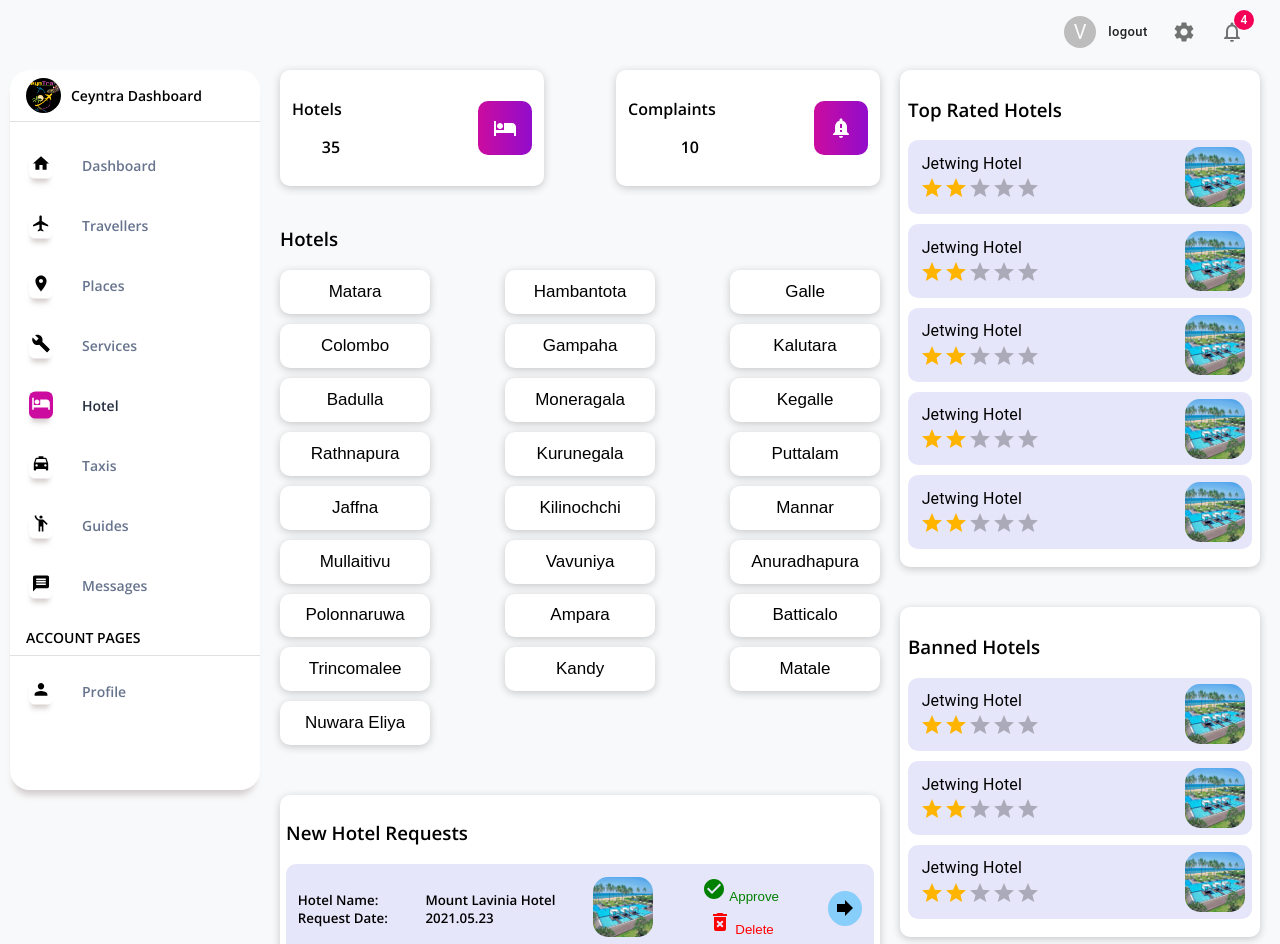
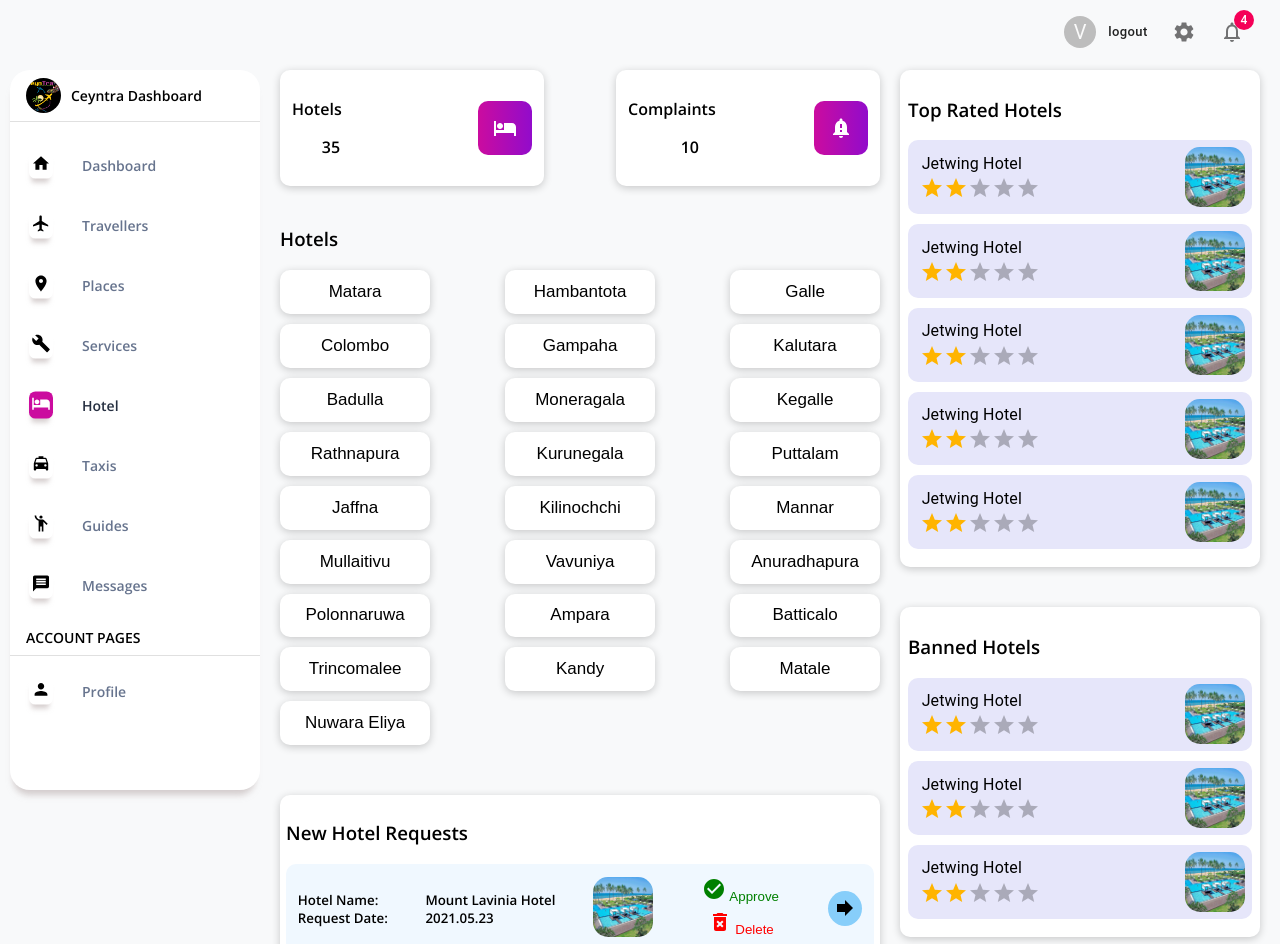
Before and after one commit to Ceyntra/ceyntra-admin-dashboard, a React (Create React App) app: page /home/hotels in a window 1280 px wide. Shown: the top 944 px of the page. Built offline with nearby package versions, Linux system fonts and the light colour scheme.

Commit message:
color changed

```diff
--- a/src/css/newRequestPlace.module.css
+++ b/src/css/newRequestPlace.module.css
@@ -1,5 +1,5 @@
 .newRequestItem{
-    background-color: #E6E6FA;
+    background-color: #F0F8FF;
     border-radius: 10px;
     padding: 2%;
     margin-bottom: 10px;
```
